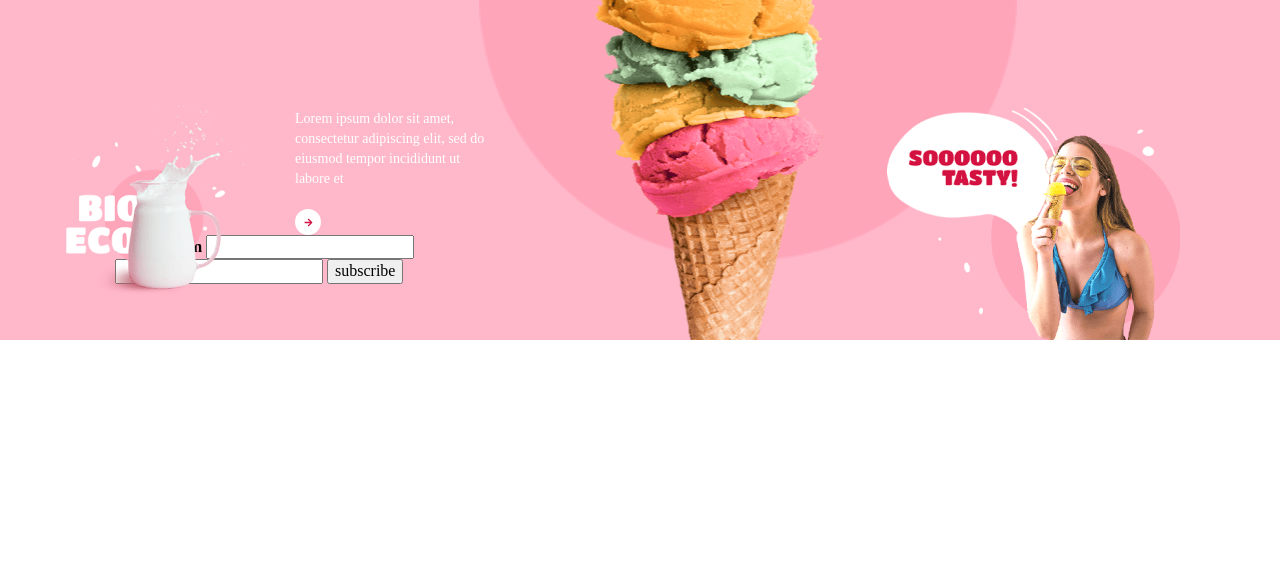
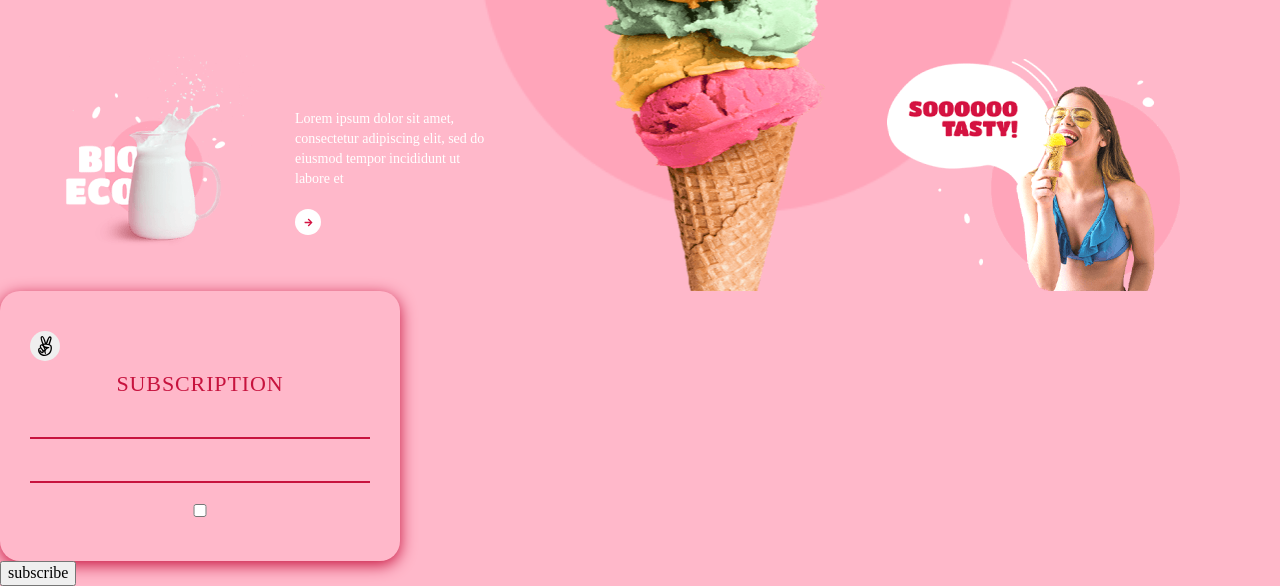
Before and after one commit to VasylArtymovych/ice-cream-shop, a plain HTML site: page index.html in a window 1280 px wide. Shown: the part 373-959 px from the top of the page. Before the commit the page ends 800 px from the top, so only its background shows below. Drawn offline with nearby package versions, Linux system fonts and the light colour scheme.

Commit message:
added favicon

```diff
--- a/index.html
+++ b/index.html
@@ -9,6 +9,9 @@
         <link rel="preconnect" href="https://fonts.gstatic.com" crossorigin>
         <link href="https://fonts.googleapis.com/css2?family=DM+Sans:wght@400;500;700&family=Titan+One&display=swap"
             rel="stylesheet">
+        <!-- favicon -->
+        <link rel="icon" href="./images/yo.svg#yo" type="image/x-icon">
+        <link rel="shortcut icon" href="./images/yo.svg#yo" type="image/x-icon">
         <!-- animations     -->
         <link rel="stylesheet" href="https://cdnjs.cloudflare.com/ajax/libs/animate.css/4.1.1/animate.min.css" />
         <!-- fonts -->
@@ -139,18 +142,34 @@
                         <img src="./images/hero/hero-icecream-desktop2x.png" alt="icecream">
                     </picture>
                 </div>
+            </div>
+            <div class="menu-backdrop">
                 <div class="hero__menu">
+                    <button class="menu__close-btn btn" type="button">
+                        <svg width="20px" height="20px">
+                            <use href="./images/yo.svg#yo"></use>
+                        </svg>
+                    </button>
                     <form name="subscription" action="" class="hero-form">
                         <b class="hero-form__title">Subscription</b>
-                        <label for="" class="hero-form__label">
-                            <input type="email" name="email" class="hero-form__input">
-                        </label>
-                        <label for="" class="hero-form__label">
-                            <input type="tel" name="email" class="hero-form__input">
-                        </label>
-                        <button class="hero-form__btn" type="submit"><span></span>subscribe</button>
-                    </form>
+                        <div class="hero-form__group">
+                            <label for="user-emeil" class="hero-form__label">user email</label>
+                            <input id="user-emeil" type="email" name="email" class="hero-form__input">
+                        </div>
+
+                        <div class="hero-form__group">
+                            <label for="user-tell" class="hero-form__label">user tell</label>
+                            <input id="user-tell" type="tel" name="tell" class="hero-form__input">
+                        </div>
+
+                        <div class="hero-form__group"></div>
+                        <input type="checkbox" name="newsletter" class="hero-form__input">
+                        <label for="" class="hero-form__label">Get newsletter about our products</label>
                 </div>
+                <button type="submit">subscribe</button>
+
+                </form>
+            </div>
             </div>
         </section>
 
--- a/sass/layout/_hero.scss
+++ b/sass/layout/_hero.scss
@@ -301,7 +301,6 @@
   left: 50%;
   transform: translateX(-65%);
   width: 174px;
-  // animation: rotateY 1500ms infinite ease-in-out 1000ms;
   @media screen and(min-width: 768px) {
     left: 65%;
     width: 143px;
@@ -313,16 +312,59 @@
 }
 
 .hero__menu {
+  width: 400px;
+  padding: 40px 30px;
+  border-radius: 20px;
+  box-shadow: 0px 4px 16px #c7133e;
+  background-color: #ffb8ca;
 }
+.menu__close-btn {
+  display: flex;
+  justify-content: center;
+  align-items: center;
+  width: 30px;
+  height: 30px;
+  border-radius: 50px;
+  margin-bottom: 10px;
+  border: none;
+}
+
 .hero-form {
+  width: 100%;
+}
+
+.hero-form__title {
   display: block;
-  width: 400px;
+  margin: 0px 0px 20px 0px;
+  text-align: center;
+  font-weight: 400;
+  font-size: 22px;
+  line-height: calc(25 / 22);
+  letter-spacing: 0.04em;
+  text-transform: uppercase;
+  color: #c7133e;
 }
-.hero-form__title {
+.hero-form__group {
+  position: relative;
+  margin-bottom: 20px;
 }
 .hero-form__label {
+  position: absolute;
+  top: 0;
+  z-index: -1;
+  font-size: 14px;
+  line-height: calc(16 / 14);
+  letter-spacing: 0.04em;
+  color: #c7133e;
 }
 .hero-form__input {
+  width: 100%;
+  padding: 0px 5px 3px 5px;
+  background-color: transparent;
+  border: none;
+  border-bottom: 2px solid #c7133e;
+  outline: none;
 }
+
 .hero-form__btn {
 }
```
Also changed, not shown: css/main.css, css/main.min.css, images/yo.svg (added), 2 other files.
